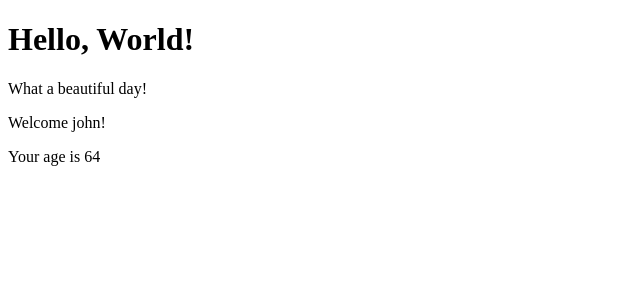
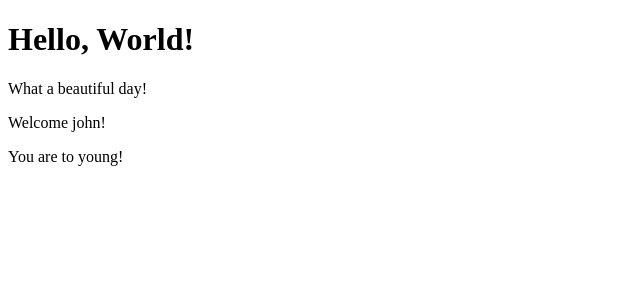
Before and after one commit to Erodot0/react-exercises, a React (Create React App) app in the folder my-app/: page / in a window 1280 px wide. Shown: the top 300 px of the page, without its empty margins (0-640 px from the left). Built offline with nearby package versions, Linux system fonts and the light colour scheme.

Commit message:
added conditional rendering in Age.js

```diff
--- a/my-app/src/Age.js
+++ b/my-app/src/Age.js
@@ -2,6 +2,11 @@ import React from "react";
 
 export class Age extends React.Component {
     render() {
-        return <p>Your age is {this.props.age}</p>
+        const propAge = this.props.age;
+        if (propAge > 18) {
+          return  <p>Your age is {this.props.age}</p>
+        } else {
+            return <p>You are to young!</p>
+        }
     }
 }
--- a/my-app/src/App.js
+++ b/my-app/src/App.js
@@ -7,7 +7,7 @@ export class App extends React.Component {
         return (
             <div>
                 <HelloWorld />
-                <Welcome name="john" age="64"/>
+                <Welcome name="john" age="12"/>
             </div>
         )
     }
--- a/my-app/src/Welcome.js
+++ b/my-app/src/Welcome.js
@@ -5,9 +5,8 @@ export class Welcome extends React.Component {
     render() {
         return (
             <div>
-                {this.props.name == "john" &&<p>Welcome {this.props.name}!</p>
-                }
-                {this.props.age > 18 && this.props.age < 65 && <Age age={this.props.age}/>}
+                <p>Welcome {this.props.name}!</p>
+                <Age age={this.props.age}/>
             </div>
         )
     }
```
